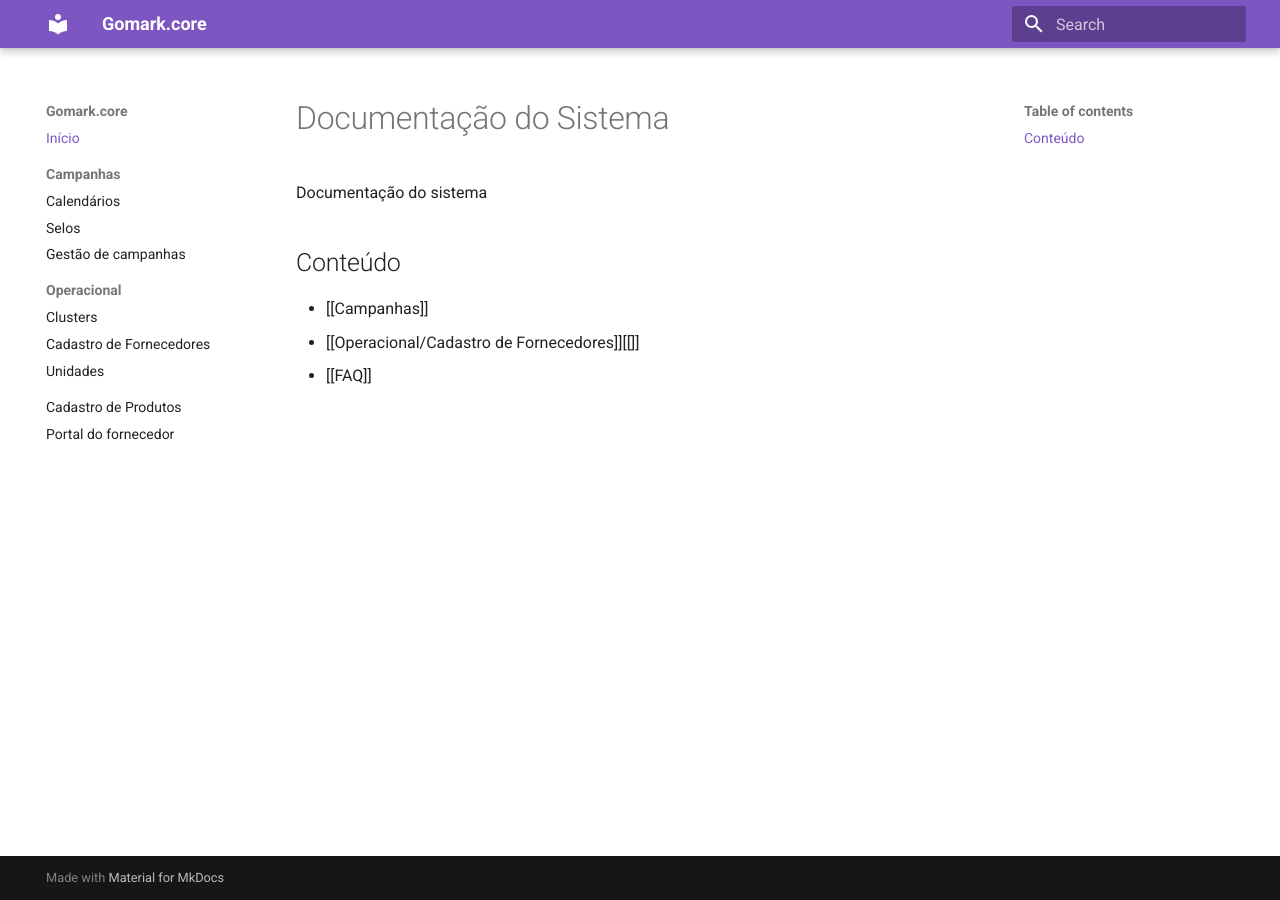
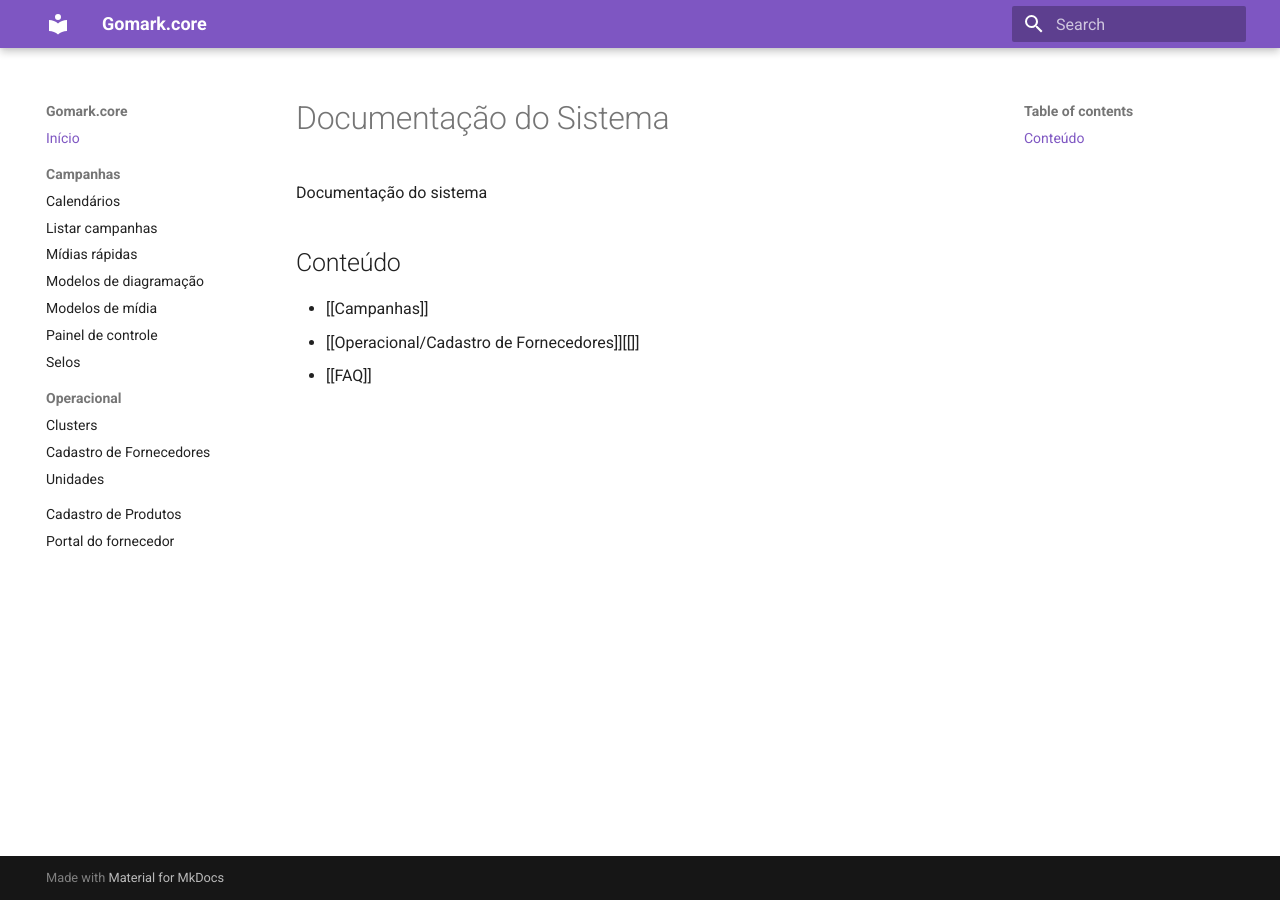
Before and after one commit to suporte552/documentacao, an MkDocs documentation site: the page built from docs/index.md, in a window 1280 px wide. Built offline with MkDocs 1.6.1 and Material for MkDocs 9.7.7, drawn with Linux system fonts in a browser that asks for light colours.

Commit message:
Update mkdocs.yml

```diff
--- a/mkdocs.yml
+++ b/mkdocs.yml
@@ -31,8 +31,12 @@ nav:
   - Início: index.md
   - Campanhas:
       - Calendários: Campanhas/Calendários.md
+      - Listar campanhas: Campanhas/Listar campanhas.md
+      - Mídias rápidas: Campanhas/Mídias rápidas.md
+      - Modelos de diagramação: Campanhas/Modelos de diagramação.md
+      - Modelos de mídia: Campanhas/Modelos de mídia.md
+      - Painel de controle: CampanhasPainel de controle.md
       - Selos: Campanhas/Selos.md
-      - Gestão de campanhas: Campanhas/Gestão de campanhas.md
   - Operacional:
       - Clusters: Operacional/Clusters.md
       - Cadastro de Fornecedores: Operacional/Cadastro de Fornecedores.md
```
